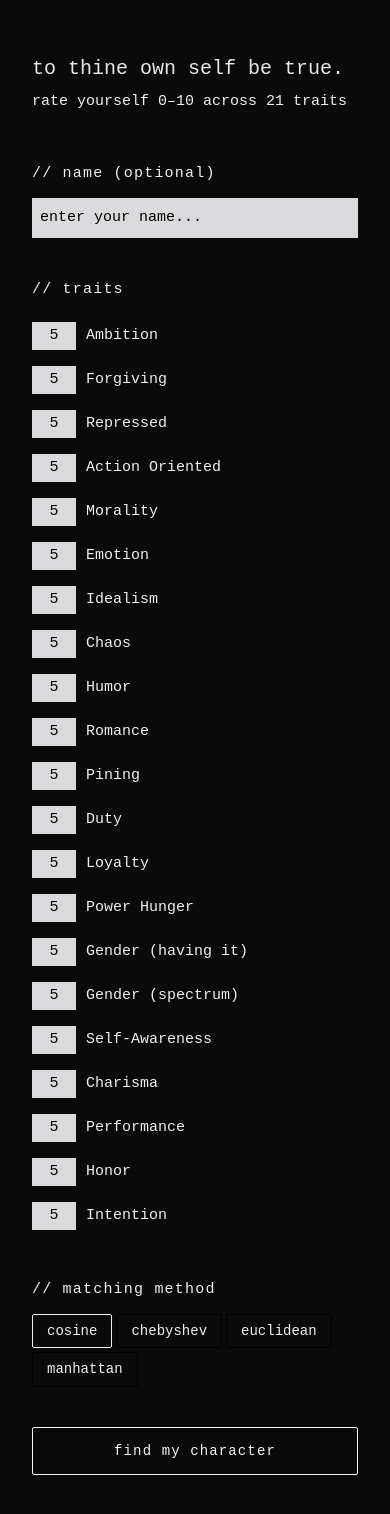
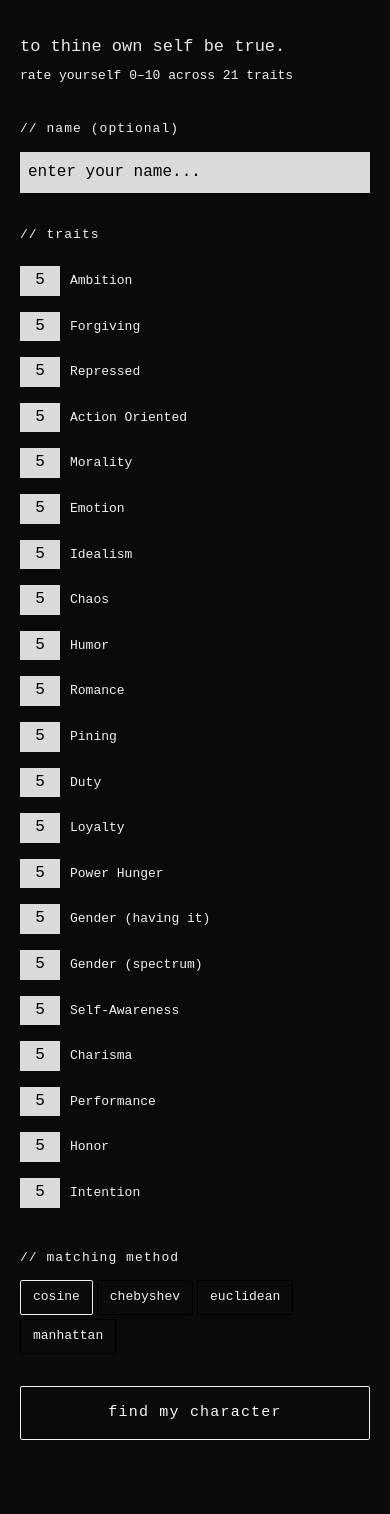
Before and after one commit to sitapawar/thine-own-self, a Next.js app: page / in a window 390 px wide. Shown: the top 1514 px of the page. Built offline with nearby package versions, Linux system fonts and the light colour scheme; no server answers.

Commit message:
functioning terminal style quiz

```diff
--- a/src/app/page.module.css
+++ b/src/app/page.module.css
@@ -101,7 +101,6 @@
 
 .methodBtnActive {
   border-color: var(--amber);
-  /* background: var(--amber-faint);  */
   color: var(--amber);
 }
 
@@ -117,7 +116,6 @@
   font-size: 14px;
   font-weight: 500;
   padding: 12px 0;
-  /* background: var(--amber);  */
   color: whitesmoke;
   border: 1px solid whitesmoke;
   border-radius: 2px;
@@ -127,8 +125,61 @@
 }
 
 .submitBtnLoading {
-  /* background: var(--amber-faint); */
   color: var(--text-dim);
   cursor: not-allowed;
-  /* border: 1px solid white; */
 }
+
+/* ── Mobile ─────────────────────────────────────────── */
+
+@media (max-width: 600px) {
+  .main {
+    padding: 36px 20px 60px;
+  }
+
+  .header {
+    margin-bottom: 32px;
+  }
+
+  .title {
+    font-size: 17px;
+  }
+
+  .subtitle {
+    font-size: 13px;
+  }
+
+  .version {
+    font-size: 10px;
+  }
+
+  .label {
+    font-size: 13px;
+  }
+
+  .traitName {
+    font-size: 13px;
+  }
+
+  .traitInput {
+    font-size: 16px; /* prevents iOS zoom on focus */
+    width: 40px;
+  }
+
+  .textInput {
+    font-size: 16px; /* prevents iOS zoom on focus */
+  }
+
+  .methodBtn {
+    font-size: 13px;
+    padding: 6px 12px;
+  }
+
+  .submitBtn {
+    font-size: 15px;
+    padding: 14px 0;
+  }
+
+  .section {
+    margin-bottom: 32px;
+  }
+}
--- a/src/app/results/[id]/page.tsx
+++ b/src/app/results/[id]/page.tsx
@@ -25,7 +25,7 @@ function pad(str: string, len: number): string {
   return str.length >= len ? str.slice(0, len) : str + ' '.repeat(len - str.length)
 }
 
-const W = 54
+const W = 35
 const DIV = '='.repeat(W)
 const THIN = '-'.repeat(W)
 
@@ -147,7 +147,6 @@ export default function ResultsPage() {
             {best.worstTrait && (
               <div className={styles.preFaint}>{`  mismatch     :  ${best.worstTrait}`}</div>
             )}
-            <div className={styles.pre}>{DIV}</div>
 
             {/* Full rankings — stacked layout */}
             <div className={styles.pre} style={{ marginTop: 24 }}>{DIV}</div>
@@ -159,14 +158,14 @@ export default function ResultsPage() {
               const isFirst = i === 0
               return (
                 <div key={r.name} style={{ marginBottom: 2 }}>
-                  <div className={isFirst ? styles.preBold : styles.pre}>
+                  <div className={styles.pre}>
                     {`  ${pad(String(i + 1), 4)}${r.name}`}
                   </div>
                   <div className={styles.preFaint}>
                     {`      ${r.play}`}
                   </div>
                   <div className={styles.preDim}>
-                    {`      score: ${Math.round(goodness * 100)}%   traits: ${r.traitsCompared}`}
+                    {`      score: ${Math.round(goodness * 10000)/100}`}
                   </div>
                   {i < results.length - 1 && (
                     <div className={styles.preFaint}>{`  ${'-'.repeat(W - 2)}`}</div>
@@ -199,7 +198,7 @@ export default function ResultsPage() {
                 className={styles.submitBtn}
                 style={{ opacity: pendingMethod === method ? 0.35 : 1 }}
               >
-                &gt; rerun with {pendingMethod}
+                rerun with {pendingMethod}
               </button>
             </div>
 
--- a/src/app/results/[id]/results.module.css
+++ b/src/app/results/[id]/results.module.css
@@ -1,5 +1,5 @@
 .main {
-  max-width: 580px;
+  max-width: 400px;
   margin: 0 auto;
   padding: 56px 32px 80px;
   min-height: 100vh;
@@ -82,9 +82,9 @@
   line-height: 1.3;
   margin-bottom: 8px;
 }
+
 .methodBtnActive {
   border-color: var(--amber);
-  /* background: var(--amber-faint);  */
   color: var(--amber);
 }
 
@@ -117,3 +117,90 @@
   color: var(--text-dim);
   cursor: pointer;
 }
+
+.submitBtn {
+  width: 100%;
+  font-family: inherit;
+  font-size: 14px;
+  font-weight: 500;
+  padding: 12px 0;
+  color: whitesmoke;
+  border: 1px solid whitesmoke;
+  border-radius: 2px;
+  cursor: pointer;
+  letter-spacing: 0.08em;
+  transition: opacity 0.1s;
+  background: transparent;
+}
+
+/* ── Mobile ─────────────────────────────────────────── */
+
+@media (max-width: 600px) {
+  .main {
+    padding: 36px 16px 60px;
+  }
+
+  .version {
+    font-size: 10px;
+  }
+
+  .pre {
+    font-size: 11px;
+    line-height: 1.7;
+    white-space: pre-wrap;
+    word-break: break-word;
+  }
+
+  .preDim {
+    font-size: 11px;
+    line-height: 1.7;
+    white-space: pre-wrap;
+    word-break: break-word;
+  }
+
+  .preFaint {
+    font-size: 11px;
+    line-height: 1.7;
+    white-space: pre-wrap;
+    word-break: break-word;
+  }
+
+  .preBold {
+    font-size: 13px;
+    line-height: 1.7;
+    white-space: pre-wrap;
+    word-break: break-word;
+  }
+
+  .label {
+    font-size: 13px;
+  }
+
+  .methodBtn {
+    font-size: 13px;
+    padding: 6px 12px;
+  }
+
+  .tryAgainBtn {
+    font-size: 13px;
+    padding: 12px 0;
+  }
+
+  .shareBtn {
+    font-size: 13px;
+    padding: 12px 0;
+  }
+
+  .submitBtn {
+    font-size: 14px;
+    padding: 14px 0;
+  }
+
+  .actions {
+    flex-direction: column;
+  }
+
+  .methodGroup {
+    margin-top: 24px;
+  }
+}
```
